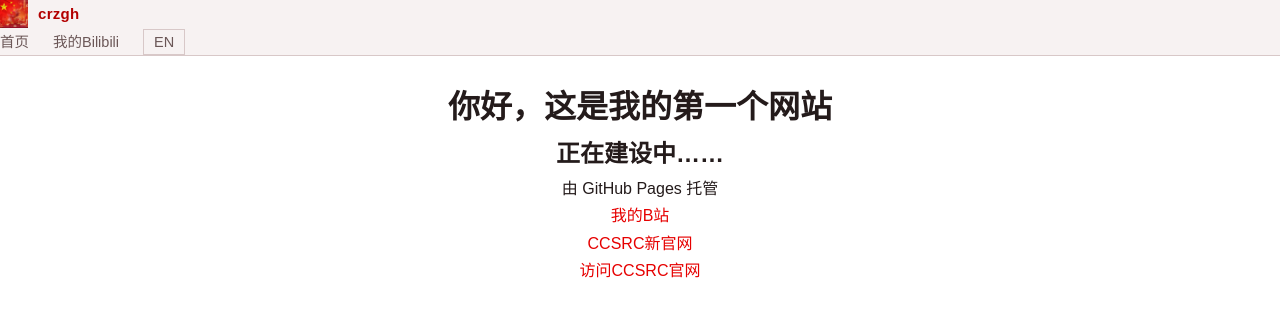
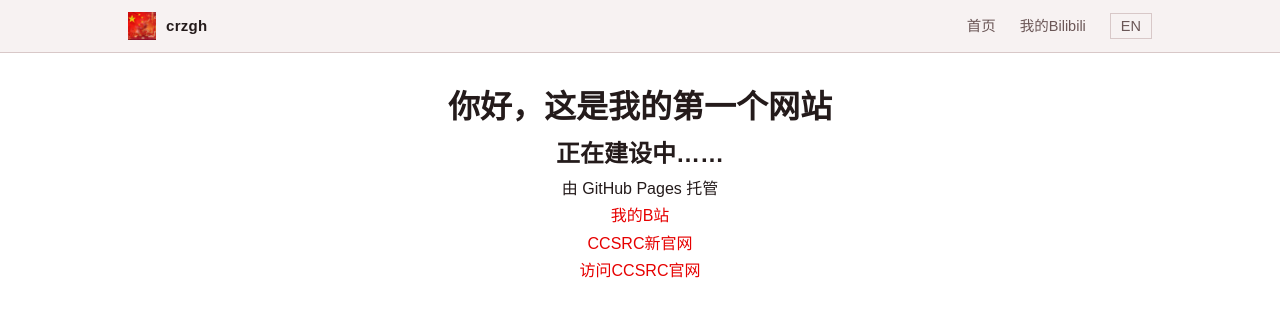
Before and after one commit to crzgh/crzgh.github.io, a plain HTML site: page index.html in a window 1280 px wide. Drawn offline with Linux system fonts and the light colour scheme.

Commit message:
Refactor CSS styles for better organization

```diff
--- a/index.html
+++ b/index.html
@@ -31,12 +31,21 @@
   header.site-nav {
     position: fixed; top: 0; left: 0; right: 0; z-index: 50;
     background: rgba(245,238,238,.75);
-      backdrop-filter: blur(10px);
-      -webkit-backdrop-filter: blur(10px);
     border-bottom: 1px solid var(--line);
     transition: box-shadow .25s;
   }
+  @supports ((backdrop-filter: blur(10px)) or (-webkit-backdrop-filter: blur(10px))) {
+    header.site-nav {
+      -webkit-backdrop-filter: blur(10px);
+      backdrop-filter: blur(10px);
+    }
+  }
   header.site-nav.scrolled { box-shadow: 0 6px 24px rgba(80,20,20,.08); }
+  .nav-inner {
+    display: flex; align-items: center; justify-content: space-between;
+    height: 52px;
+    max-width: var(--max-w); margin: 0 auto; padding: 0 28px;
+  }
   .brand { display: flex; align-items: center; gap: 10px; text-decoration: none; color: var(--ink); }
   .brand img { height: 28px; width: auto; display: block; }
   .brand-name { font-weight: 700; font-size: 15px; letter-spacing: .3px; }
```
Lines whose indentation alone changed are shown as unchanged.
